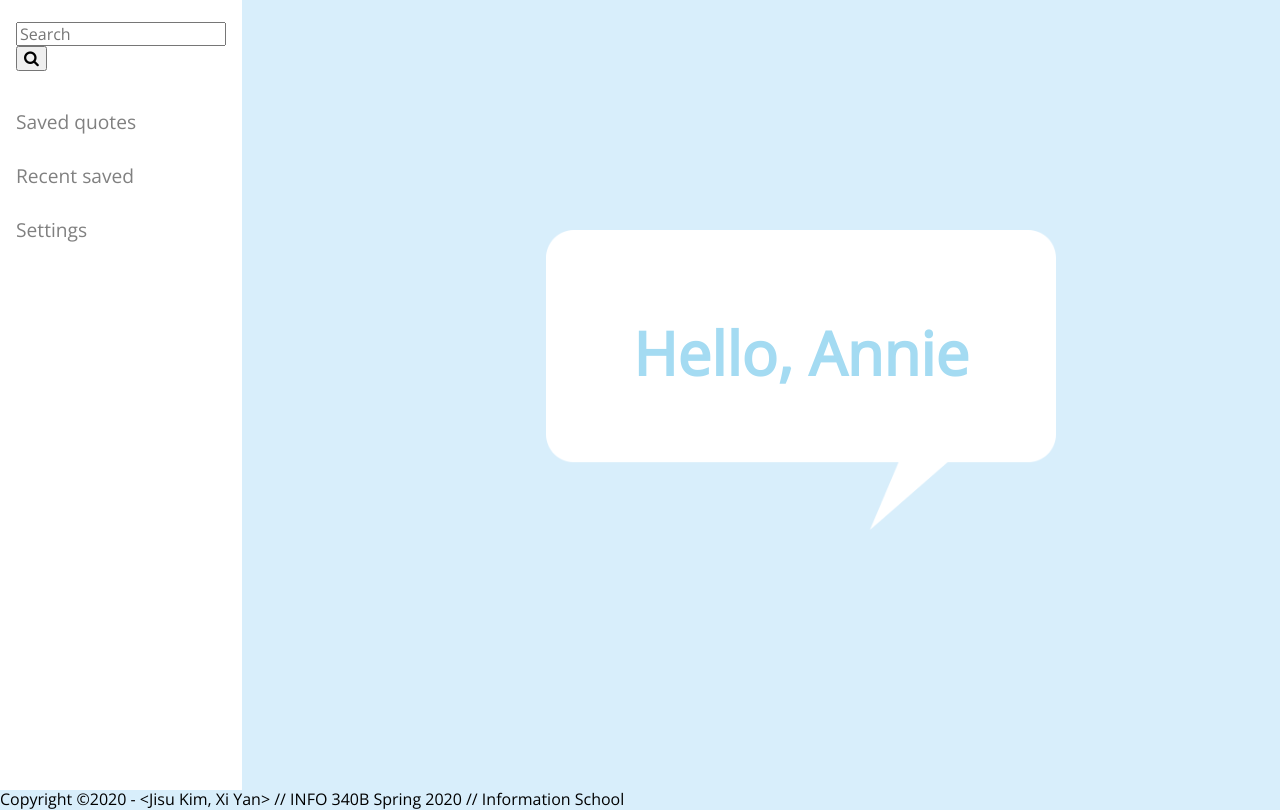
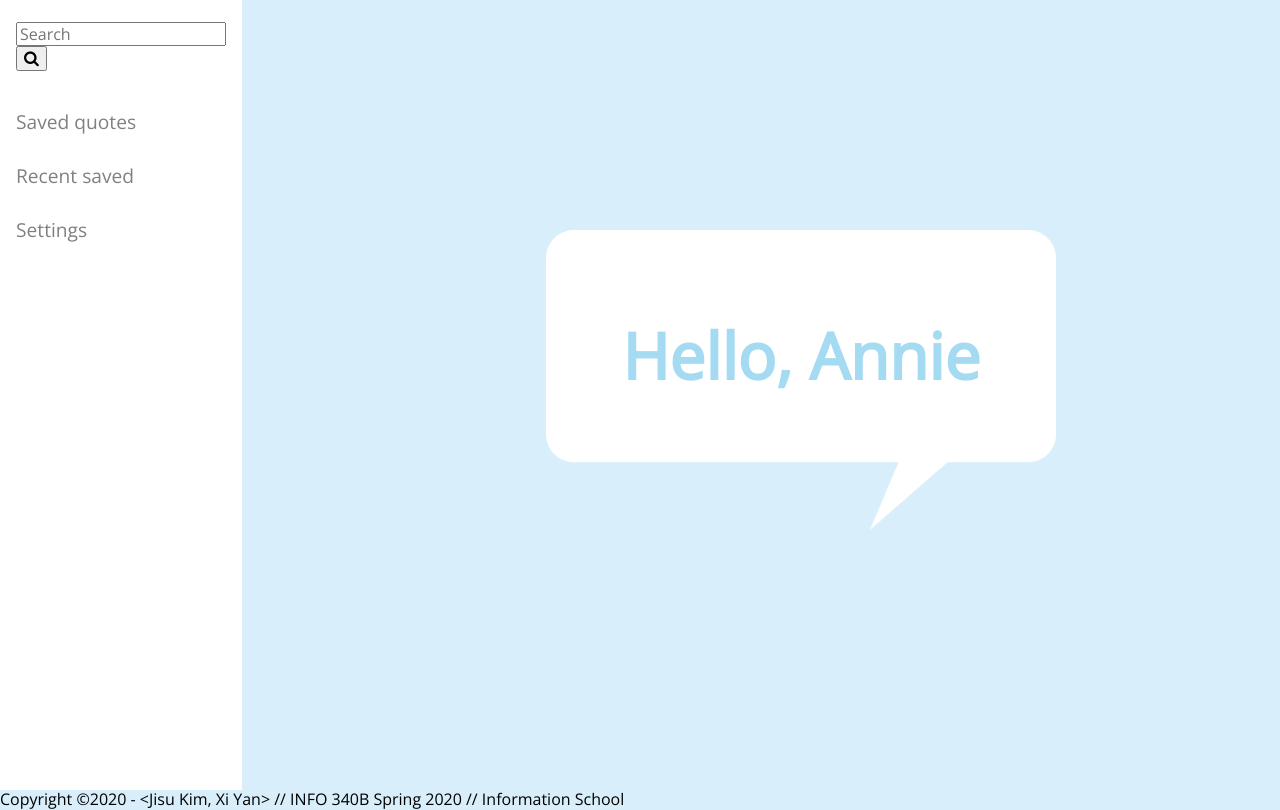
Before and after one commit to info340b-sp20/project-1-Nellyan4, a website: page index.html in a window 1280 px wide. Shown: the part 110-920 px from the top of the page. Drawn offline with nearby package versions, Linux system fonts and the light colour scheme.

Commit message:
Done html css

```diff
--- a/index.html
+++ b/index.html
@@ -48,7 +48,7 @@
         </aside>
         <div class="speechbubble">
             <img src="./img/bubble@2x.png" class="bubble" alt="speech bubble with white color">
-            <div class="hellouser"><p>Hello, Annie</p></div>
+            <div class="hellouser"><p style="font-size:5vw;">Hello, Annie</p></div>
         </div>
     </main>
 
```
